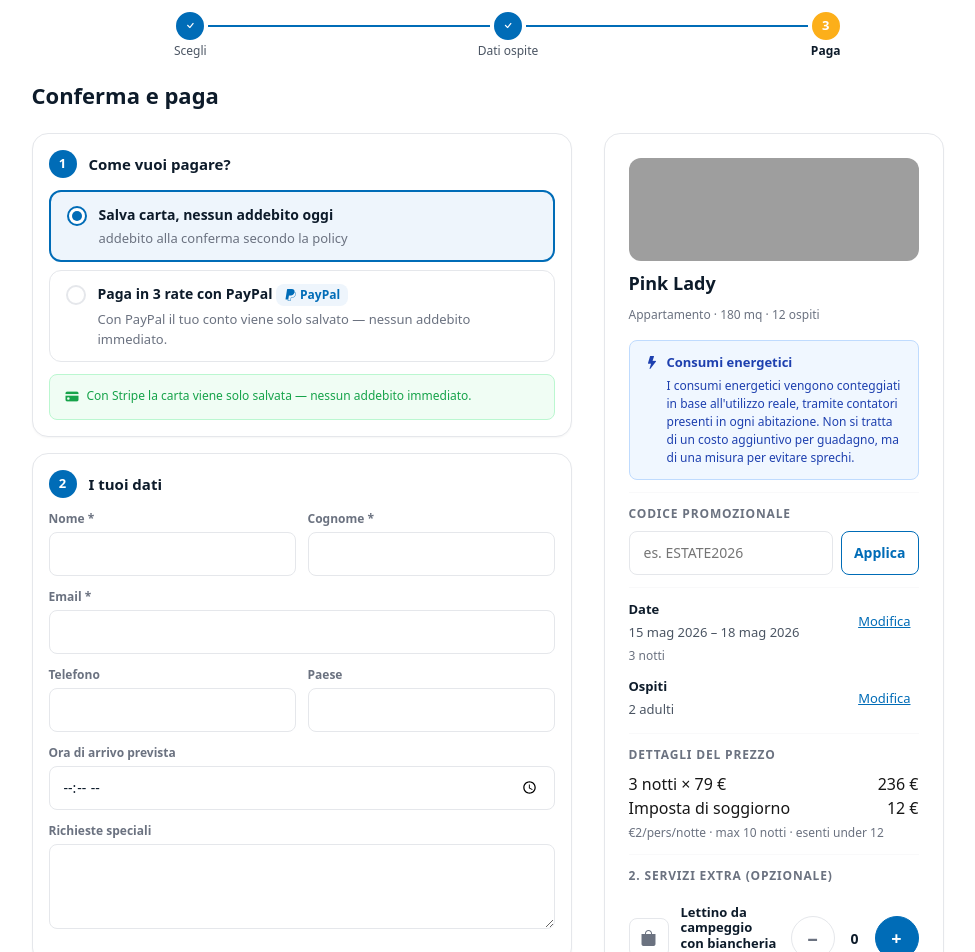
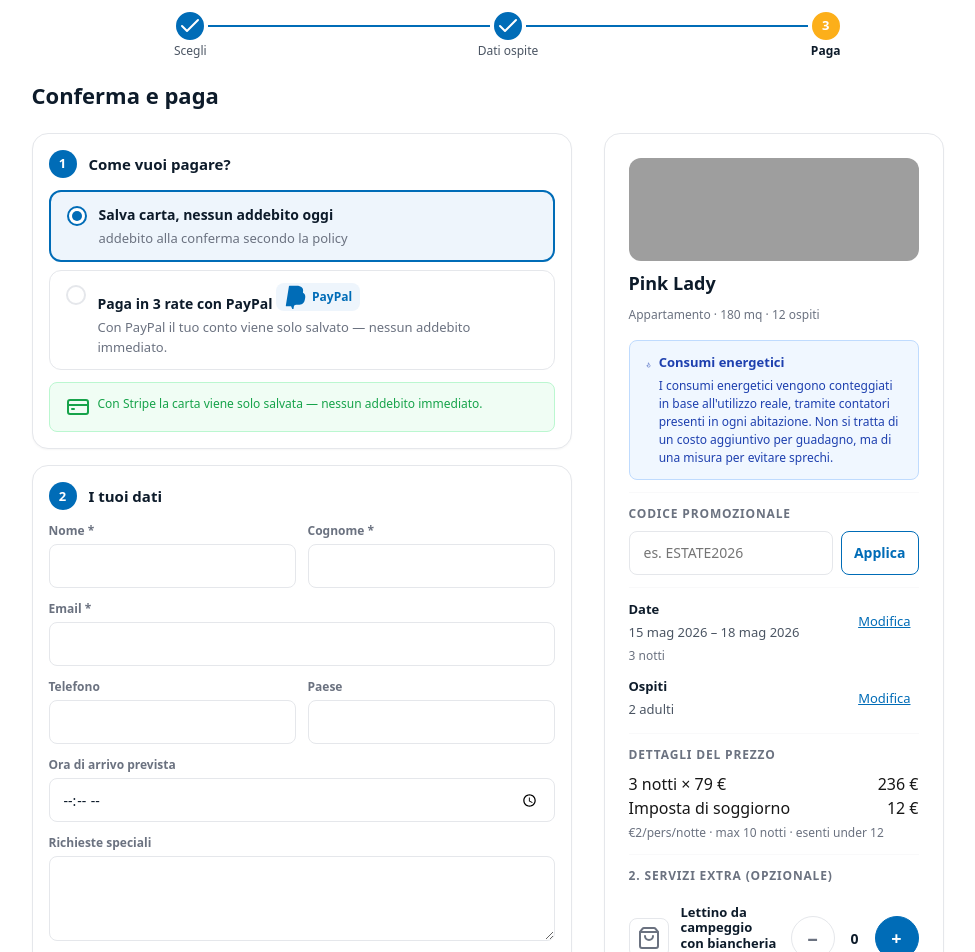
Before and after one commit to imetep/beds24site, a Next.js app: page /paga-mock in a window 1280 px wide. Shown: the top 952 px of the page, without its empty margins (132-1107 px from the left). Built offline with nearby package versions, Linux system fonts and the light colour scheme; grey boxes are pictures that could not be loaded.

Commit message:
refactor(ICONS): migra paga-mock/page a <Icon /> design system
Sostituite 7 occorrenze di <i className="bi bi-…"/> con <Icon name="…"/>.

Co-Authored-By: Claude Opus 4.7 (1M context) <noreply@anthropic.com>

```diff
--- a/app/paga-mock/page.tsx
+++ b/app/paga-mock/page.tsx
@@ -10,6 +10,8 @@
  *
  * Da rimuovere quando la decisione è ratificata.
  */
+import { Icon } from '@/components/ui/Icon';
+
 export default function PagaMockPage() {
   return (
     <main className="page-container page-top pb-5">
@@ -19,13 +21,13 @@ export default function PagaMockPage() {
         <ol className="ui-stepper-list">
           <li className="ui-stepper-item is-done">
             <div className="ui-stepper-inner">
-              <span className="ui-stepper-dot"><i className="bi bi-check" aria-hidden="true" /></span>
+              <span className="ui-stepper-dot"><Icon name="check" /></span>
               <span className="ui-stepper-label">Scegli</span>
             </div>
           </li>
           <li className="ui-stepper-item is-done">
             <div className="ui-stepper-inner">
-              <span className="ui-stepper-dot"><i className="bi bi-check" aria-hidden="true" /></span>
+              <span className="ui-stepper-dot"><Icon name="check" /></span>
               <span className="ui-stepper-label">Dati ospite</span>
             </div>
           </li>
@@ -70,7 +72,7 @@ export default function PagaMockPage() {
                 <span className="paga-mock__pay-title">
                   Paga in 3 rate con PayPal{' '}
                   <span className="paga-mock__paypal-badge">
-                    <i className="bi bi-paypal" aria-hidden="true" /> PayPal
+                    <Icon name="paypal" /> PayPal
                   </span>
                 </span>
                 <span className="paga-mock__pay-sub">Con PayPal il tuo conto viene solo salvato — nessun addebito immediato.</span>
@@ -79,7 +81,7 @@ export default function PagaMockPage() {
 
             {/* Banner verde info Stripe */}
             <div className="banner banner--success banner--with-icon" style={{ marginTop: 'var(--space-md)' }}>
-              <i className="bi bi-credit-card-fill" aria-hidden="true" />
+              <Icon name="credit-card-fill" />
               <p className="banner__text">Con Stripe la carta viene solo salvata — nessun addebito immediato.</p>
             </div>
           </div>
@@ -155,7 +157,7 @@ export default function PagaMockPage() {
 
             {/* Banner consumi energetici */}
             <div className="banner banner--info banner--with-icon">
-              <i className="bi bi-lightning-fill" aria-hidden="true" />
+              <Icon name="lightning-fill" />
               <div>
                 <p className="banner__title">Consumi energetici</p>
                 <p className="banner__text">I consumi energetici vengono conteggiati in base all&apos;utilizzo reale, tramite contatori presenti in ogni abitazione. Non si tratta di un costo aggiuntivo per guadagno, ma di una misura per evitare sprechi.</p>
@@ -206,7 +208,7 @@ export default function PagaMockPage() {
             <p className="label-uppercase-muted">2. Servizi extra (opzionale)</p>
             <div className="paga-mock__extra-row">
               <span className="paga-mock__extra-icon" aria-hidden="true">
-                <i className="bi bi-bag-fill" />
+                <Icon name="bag-fill" />
               </span>
               <div className="paga-mock__extra-info">
                 <p className="paga-mock__extra-name">Lettino da campeggio con biancheria</p>
@@ -232,7 +234,7 @@ export default function PagaMockPage() {
 
             {/* Banner deposito */}
             <div className="banner banner--warning banner--with-icon">
-              <i className="bi bi-shield-lock-fill" aria-hidden="true" />
+              <Icon name="shield-lock-fill" />
               <div>
                 <p className="banner__title">Deposito cauzionale — €500</p>
                 <p className="banner__text">Questo alloggio richiede un deposito cauzionale di €500. Sarà necessaria una Carta di Credito (no Debit Card) al momento del check-in.</p>
```
